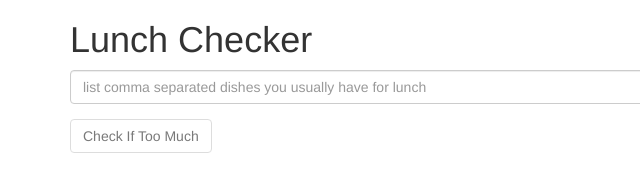
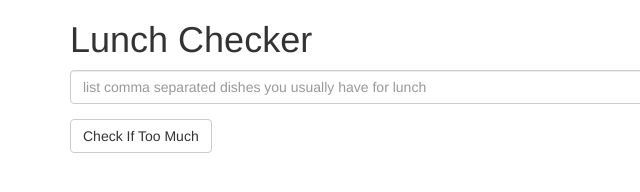
Before and after one commit to mikepalei/coursera-angular, a plain HTML site: page index.html in a window 1280 px wide. Shown: the full height of the page, 0-640 px from the left. Drawn offline with nearby package versions, Linux system fonts and the light colour scheme.

Commit message:
Update index.html

```diff
--- a/index.html
+++ b/index.html
@@ -20,7 +20,7 @@
              class="form-control">
          </div>
          <div class="form-group">
-             <button class="btn btn-default" ng-click=doSomething() ng-disabled="lunchItems == null">Check If Too Much</button>
+             <button class="btn btn-default" ng-click=doSomething()>Check If Too Much</button>
          </div>
          <div class="form-group message">
            <!-- Your message can go here. -->
```
